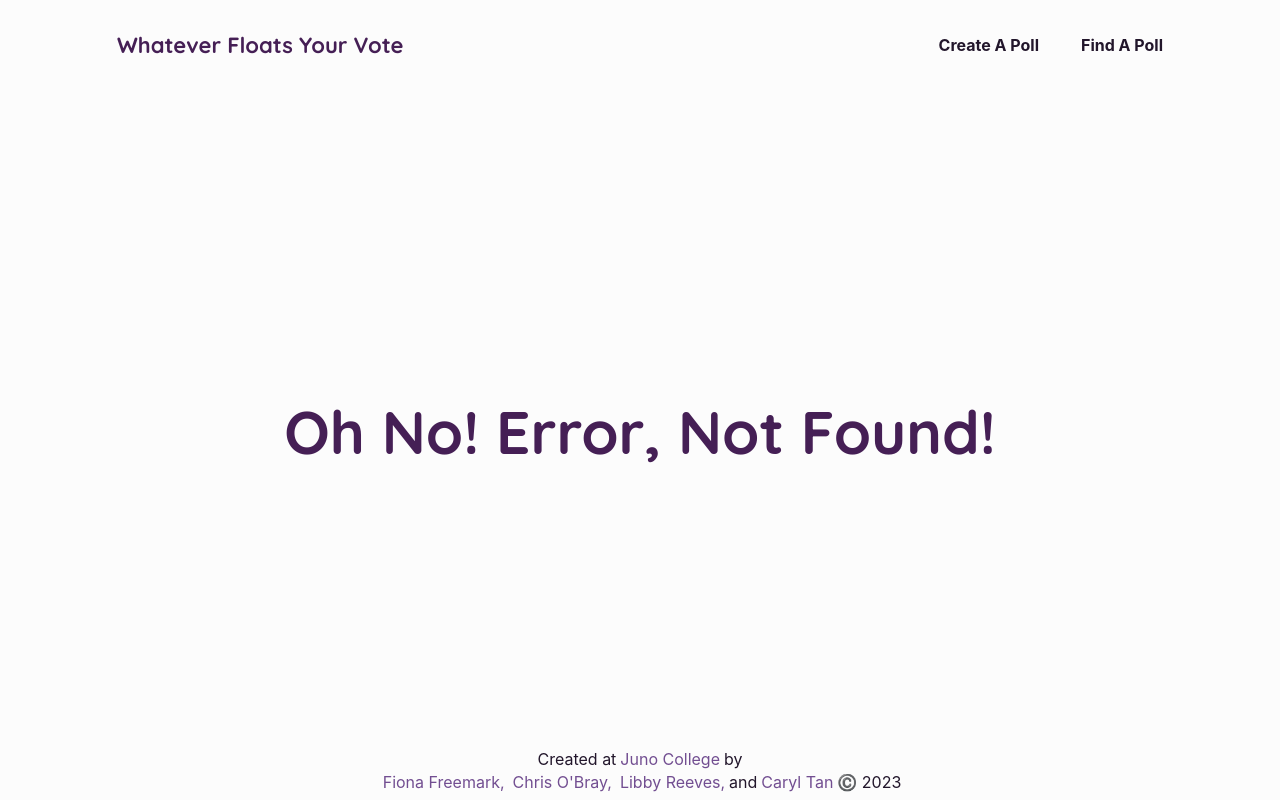
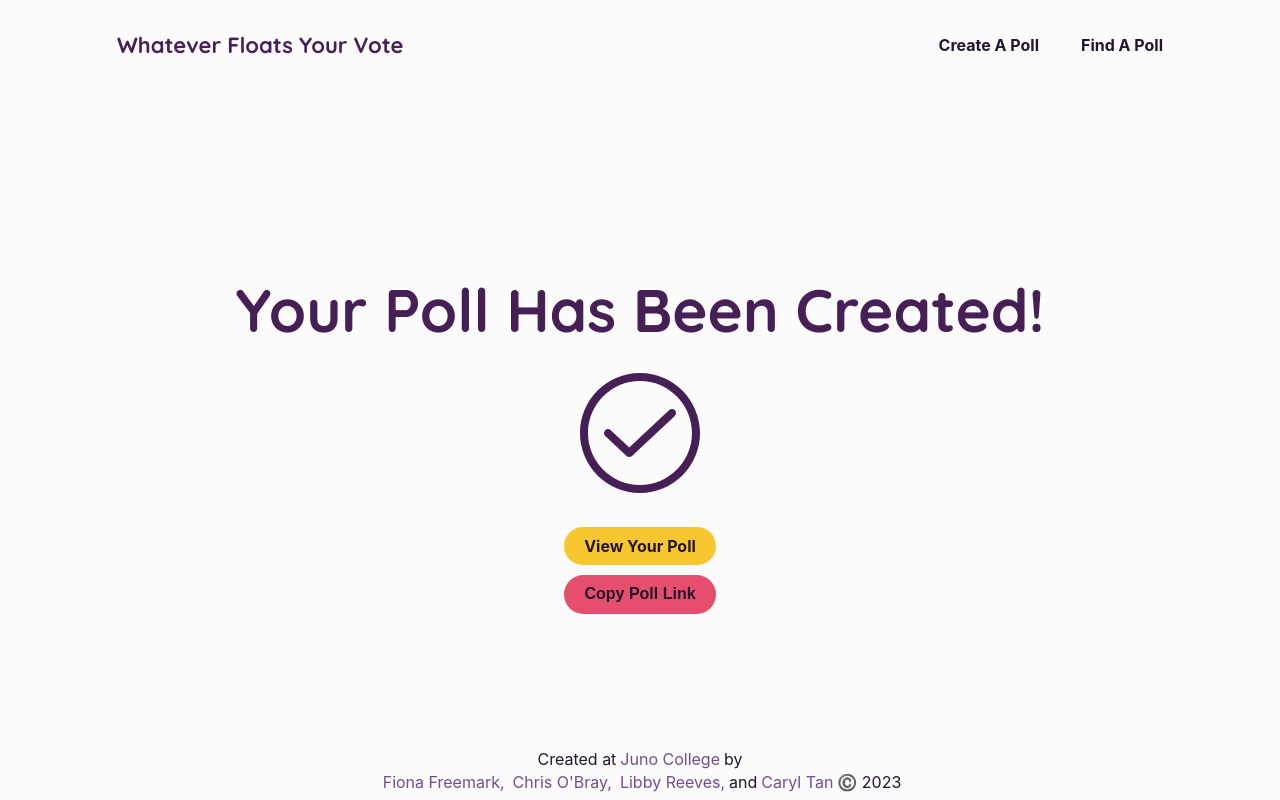
Before and after one commit to Code-Conjurers/Voting-Booth, a React (Create React App) app: page /pollConfirmation in a window 1280 px wide. Before the commit this address had no page. Built offline with nearby package versions, Linux system fonts and the light colour scheme.

Commit message:
finished up the pollconfirmation page, the create a poll page and fixed the title issue

```diff
--- a/src/App.js
+++ b/src/App.js
@@ -10,6 +10,7 @@ import Results from './Pages/Results';
 import NavBar from './Components/NavBar';
 import Footer from './Components/Footer';
 import Home from './Pages/Home';
+import PollConfirmation from './Components/PollConfirmation';
 
 // CSS
 import './App.scss';
@@ -27,6 +28,7 @@ function App() {
         <Routes>
           <Route path="/" element={<Home />} />
           <Route path="/createpoll" element={<CreatePoll />} />
+          <Route path="/pollConfirmation" element={<PollConfirmation />} />
           <Route path="/findpoll" element={<FindPoll />} />
           <Route path="/votingbooth/:boothID" element={<VotingBooth />} />
           <Route path="/results/:boothID" element={<Results />} />
--- a/src/App.scss
+++ b/src/App.scss
@@ -12,4 +12,5 @@
 @use './sass/partials/voting-booth';
 @use './sass/partials/voting-confirmation';
 @use './sass/partials/results';
+@use './sass/Partials/poll-confirmation';
 @use './sass/partials/media-queries';
--- a/src/Components/PollConfirmation.js
+++ b/src/Components/PollConfirmation.js
@@ -1,6 +1,7 @@
 // Modules
 import { Link } from "react-router-dom";
 import Swal from 'sweetalert2';
+import Confirm from '../assets/confirm.svg';
 
 function PollConfirmation(pollId) {
 
@@ -16,13 +17,18 @@ function PollConfirmation(pollId) {
     }
     return (
         <>
+        <div className="confirmation-container">
         <h2>Your poll has been created!</h2>
+        <div className="confirm-graphic">
+                    <img src={Confirm} alt="Illustration of a checkmark to confirm that the poll has been created." />
+                </div>
             <Link
             className="button primary" aria-label='Copy poll link to clipboard'
             to={`/votingbooth/${pollId.pollId}`}> View Your Poll</Link>
             <button
             className="button secondary"
             onClick={copyToClipboard}>Copy Poll Link</button>
+            </div>
         </>
     )
 }
--- a/src/Components/PollCreation.js
+++ b/src/Components/PollCreation.js
@@ -78,15 +78,14 @@ function PollCreation() {
 
   return (
     <>
-      <div className="create-poll-h2">
-        <h2>Create A Poll</h2>
-      </div>
       <div className="create-poll-container">
+
         {isSubmitted ?
           <PollConfirmation pollId={newPollId} /> :
           <div>
             {
               <>
+              <h2>Create Your Poll</h2>
                 <form className="create-poll-form">
                   <input
                     type="text"
@@ -120,9 +119,11 @@ function PollCreation() {
                     onChange={handleOptionTwoChange}
                     aria-label="Poll Option Two"
                   />
-                </form>
+                <div className="create-buttons">
                 <button className="button primary" aria-label="create poll" onClick={addPoll}>Submit</button>
                 <Link to={`/findpoll`} element={<FindPoll />} className="button secondary"> Find A Poll</Link>
+                </div>
+                </form>
               </>
             }
           </div>}
--- a/src/Pages/CreatePoll.js
+++ b/src/Pages/CreatePoll.js
@@ -2,7 +2,9 @@ import PollCreation from '../Components/PollCreation';
 
 function CreatePoll() {
   return (
+    <>
       <PollCreation />
+    </>
   )
 }
 
--- a/src/index.css
+++ b/src/index.css
@@ -1,3 +1,12 @@
+* {
+  box-sizing: border-box;
+}
+
+#page-wrap {
+  padding-bottom: 10px;
+  padding-top: 10px;
+}
+
 body {
   margin: 0;
   font-family: -apple-system, BlinkMacSystemFont, 'Segoe UI', 'Roboto', 'Oxygen',
--- a/src/sass/partials/_create-poll.scss
+++ b/src/sass/partials/_create-poll.scss
@@ -1,5 +1,6 @@
 @use './variables' as *;
 @use './mixins' as *;
+
 
 .create-poll-form {
   display: flex;
@@ -11,15 +12,28 @@
   width: 60%;
   margin: 0 auto;
   padding: 3%;
+  box-shadow: 0px 3px 20px 2px rgba(122, 122, 122, 0.36);
+
+  h3 {
+    margin: 1% 0 1% 0;
+  }
 
   .poll-input{
     width: 100%;
     padding: 1%;
-    margin: 1% 0;
+    margin: 2% 0;
     border: 1px solid $light-purple;
   }
 
   .poll-description {
     min-height: 250px;
   }
+
+  .button-create {
+    justify-content: space-evenly;
+  }
+
+  button.button.primary, a.button {
+    margin: 10px 10px 0 10px;
+  }
 }
--- /dev/null
+++ b/src/sass/partials/_poll-confirmation.scss
@@ -0,0 +1,18 @@
+.confirmation-container {
+    display: flex;
+    a.button.primary {
+        margin: 10px 0 10px 0;
+    }
+}
+
+.confirm-graphic {
+    display: flex;
+    justify-content: center;
+
+    img {
+        height: auto;
+        flex-basis: 50%;
+        max-width: 16%;
+        margin: 10px 0 20px 0;
+    }
+}
```
Also changed, not shown: src/sass/partials/_slide-bar.scss (added, +66 -0 lines), src/Components/Sidebar.js (added), src/assets/confirm.svg (added).
